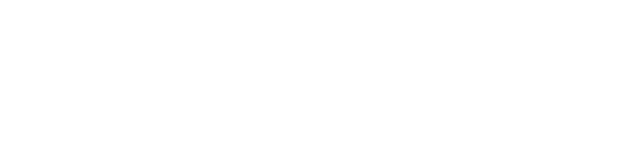
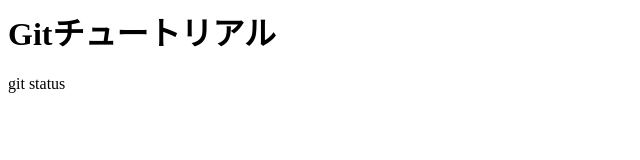
Before and after one commit to ootakito/git_ren, a plain HTML site: page index.html in a window 1280 px wide. Shown: the whole page, without its empty margins (0-640 px from the left). Drawn offline with Linux system fonts and the light colour scheme.

Commit message:
git statusコマンドを追記

```diff
--- a/index.html
+++ b/index.html
@@ -1 +1,2 @@
-<h1></h1>
+<h1>Gitチュートリアル</h1>
+<p>git status</p>
```
